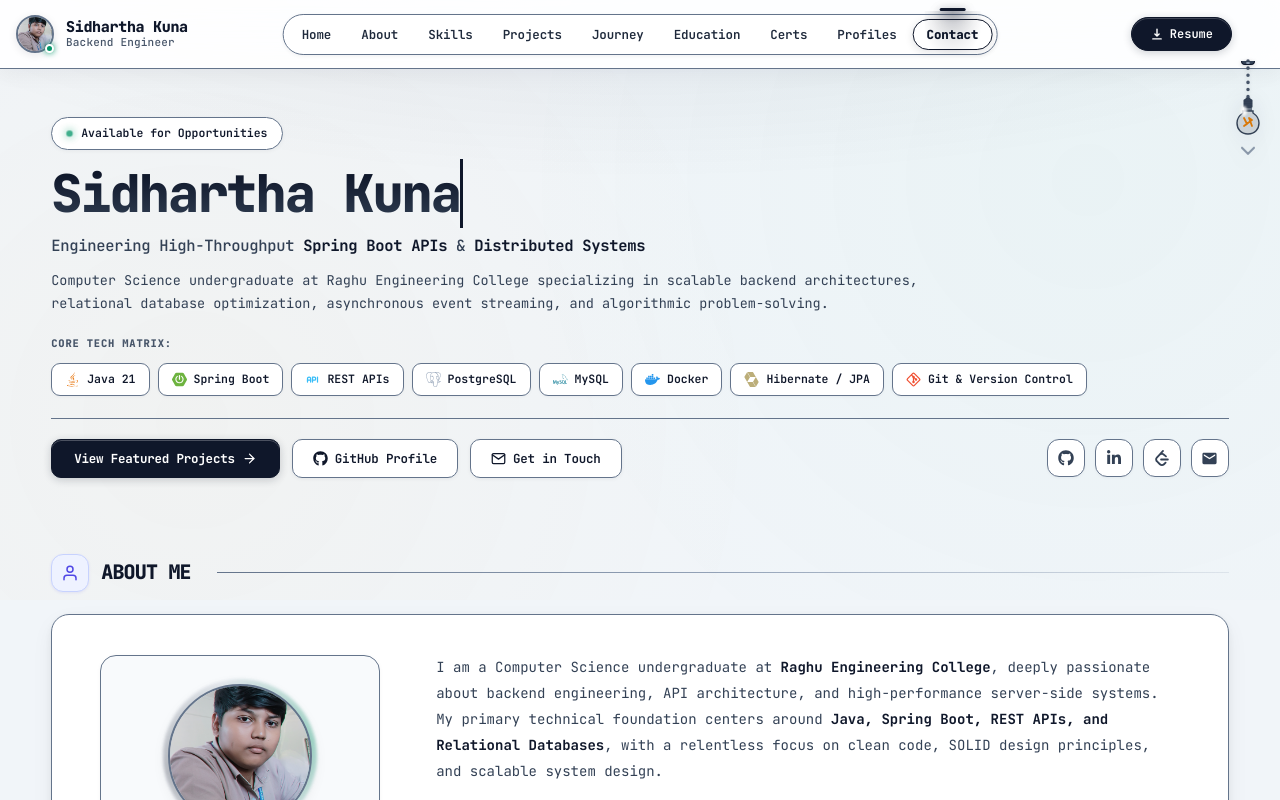
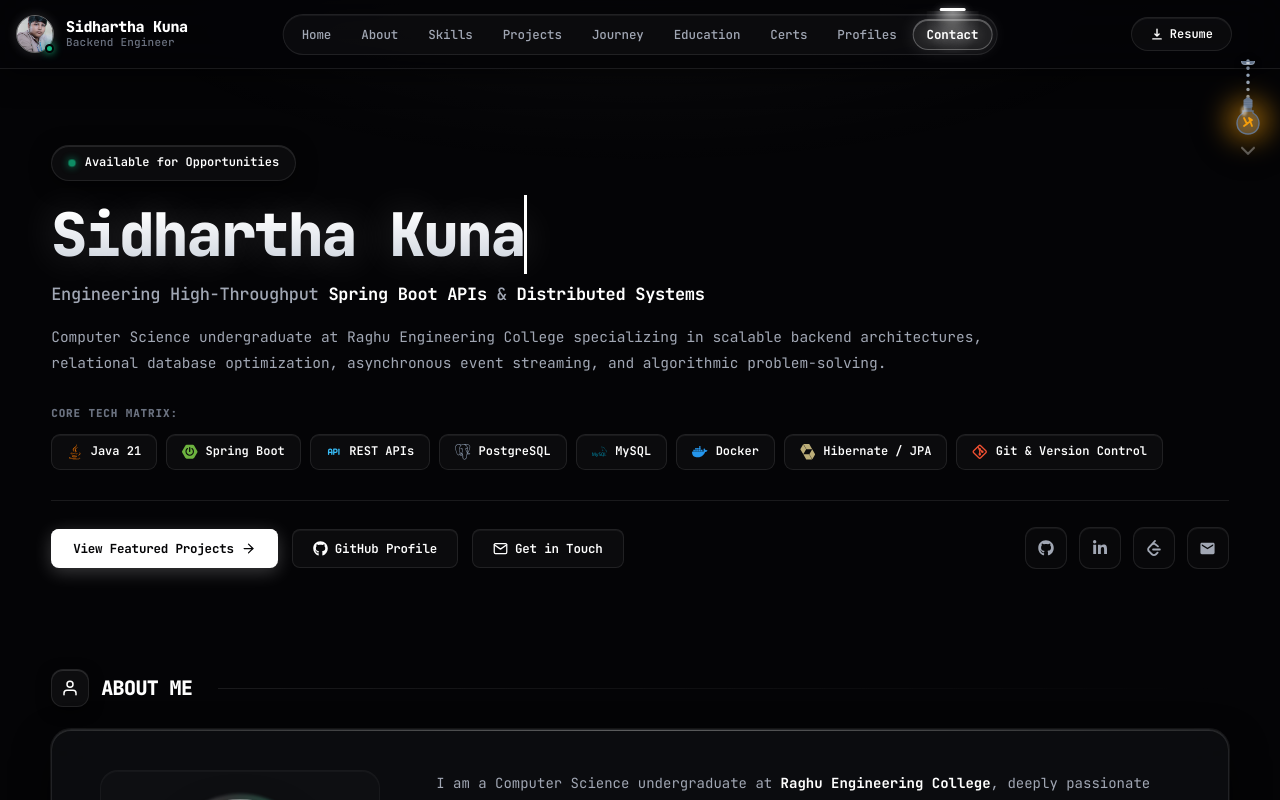
Before and after one commit to sidharthakuna/Portfolio, a React (Vite) app: page / in a window 1280 px wide. Shown: the top 800 px of the page. Built offline with nearby package versions, Linux system fonts and the light colour scheme.

Commit message:
feat: increase hero section height and default to dark theme

```diff
--- a/src/Stylings/HeroDesktop.dark.css
+++ b/src/Stylings/HeroDesktop.dark.css
@@ -1,9 +1,9 @@
 /* ============================================================
-   HERO — DESKTOP (Dark Theme Base — Proportional Scale)
+   HERO — DESKTOP (Dark Theme Base — Spacious Scale)
 ============================================================ */
 
 .hero-d {
-  padding: 48px clamp(24px, 4vw, 64px) 32px;
+  padding: 76px clamp(24px, 4vw, 64px) 56px;
   max-width: 1600px;
   width: 100%;
   margin: 0 auto;
@@ -20,24 +20,24 @@
 .hero-d__eyebrow {
   display: inline-flex;
   align-items: center;
-  gap: 8px;
+  gap: 9px;
   width: fit-content;
   background: rgba(255, 255, 255, 0.03);
   border: 1px solid var(--border-color);
   color: var(--text-primary);
   font-family: "JetBrains Mono", monospace;
-  font-size: 11.5px;
+  font-size: 12px;
   font-weight: 600;
-  padding: 6px 14px;
+  padding: 7px 16px;
   border-radius: 999px;
-  margin-bottom: 16px;
+  margin-bottom: 22px;
   box-shadow: 0 4px 20px rgba(0, 0, 0, 0.6), inset 0 1px 0 rgba(255, 255, 255, 0.1);
   backdrop-filter: blur(16px);
 }
 
 .hero-d__pulse-dot {
-  width: 7px;
-  height: 7px;
+  width: 7.5px;
+  height: 7.5px;
   border-radius: 50%;
   background: var(--green);
   box-shadow: 0 0 10px var(--green);
@@ -52,11 +52,11 @@
 
 /* ── Large Name Heading ─────────────────────────────────────── */
 .hero-d__name {
-  font-size: 52px;
+  font-size: 60px;
   font-weight: 800;
-  line-height: 1.08;
-  margin-bottom: 12px;
-  letter-spacing: -2px;
+  line-height: 1.06;
+  margin-bottom: 16px;
+  letter-spacing: -2.2px;
   color: #FFFFFF;
 }
 
@@ -83,10 +83,10 @@
 /* ── Subtitle & Description ─────────────────────────────────── */
 .hero-d__subtitle {
   font-family: "JetBrains Mono", monospace;
-  font-size: 15.5px;
+  font-size: 17px;
   font-weight: 500;
   color: var(--text-secondary);
-  margin-bottom: 12px;
+  margin-bottom: 16px;
   letter-spacing: -0.3px;
   line-height: 1.5;
 }
@@ -97,47 +97,47 @@
 }
 
 .hero-d__desc {
-  font-size: 13.5px;
+  font-size: 14.5px;
   color: var(--text-secondary);
-  line-height: 1.7;
-  max-width: 900px;
-  margin-bottom: 20px;
+  line-height: 1.8;
+  max-width: 950px;
+  margin-bottom: 28px;
 }
 
 /* ── Core Stack Matrix ──────────────────────────────────────── */
 .hero-d__stack-wrapper {
   display: flex;
   flex-direction: column;
-  gap: 10px;
-  margin-bottom: 22px;
+  gap: 12px;
+  margin-bottom: 30px;
 }
 
 .hero-d__stack-label {
-  font-size: 10.5px;
+  font-size: 11px;
   font-weight: 800;
   text-transform: uppercase;
-  letter-spacing: 0.8px;
+  letter-spacing: 0.85px;
   color: var(--text-muted);
 }
 
 .hero-d__stack {
   display: flex;
   flex-wrap: wrap;
-  gap: 8px;
+  gap: 9px;
 }
 
 .hero-d__chip {
   display: inline-flex;
   align-items: center;
-  gap: 7px;
+  gap: 8px;
   font-family: "JetBrains Mono", monospace;
   font-weight: 600;
-  font-size: 11.5px;
+  font-size: 12px;
   color: var(--text-primary);
   border: 1px solid var(--border-color);
   background: rgba(255, 255, 255, 0.03);
-  padding: 6px 13px;
-  border-radius: 8px;
+  padding: 7px 15px;
+  border-radius: 9px;
   box-shadow: inset 0 1px 0 rgba(255, 255, 255, 0.06);
   backdrop-filter: blur(12px);
   transition: all 0.25s cubic-bezier(0.16, 1, 0.3, 1);
@@ -153,7 +153,7 @@
 .hero-d__chip-icon {
   display: inline-flex;
   align-items: center;
-  font-size: 15px;
+  font-size: 15.5px;
 }
 
 /* ── Action Row: Buttons & Socials ──────────────────────────── */
@@ -162,27 +162,27 @@
   align-items: center;
   justify-content: space-between;
   flex-wrap: wrap;
-  gap: 16px;
-  padding-top: 20px;
+  gap: 18px;
+  padding-top: 26px;
   border-top: 1px solid var(--border-color);
   width: 100%;
 }
 
 .hero-d__btn-row {
   display: flex;
-  gap: 12px;
+  gap: 14px;
   flex-wrap: wrap;
 }
 
 .hero-d__social-row {
   display: flex;
-  gap: 10px;
+  gap: 12px;
 }
 
 .hero-d__social-icon {
-  width: 38px;
-  height: 38px;
-  border-radius: 10px;
+  width: 42px;
+  height: 42px;
+  border-radius: 11px;
   border: 1px solid var(--border-color);
   background: rgba(255, 255, 255, 0.02);
   display: flex;
@@ -206,9 +206,9 @@
 /* ── Responsive ─────────────────────────────────────────────── */
 @media (max-width: 768px) {
   .hero-d {
-    padding: 36px 16px 28px;
+    padding: 44px 20px 32px;
   }
   .hero-d__name {
-    font-size: 38px;
+    font-size: 40px;
   }
 }
--- a/src/components/PullCord.jsx
+++ b/src/components/PullCord.jsx
@@ -14,8 +14,8 @@
 
 function readInitialTheme() {
   const stored = localStorage.getItem("theme");
-  if (stored) return stored;
-  return window.matchMedia("(prefers-color-scheme: dark)").matches ? "dark" : "light";
+  if (stored === "light" || stored === "dark") return stored;
+  return "dark";
 }
 
 function LightbulbFob() {
```
